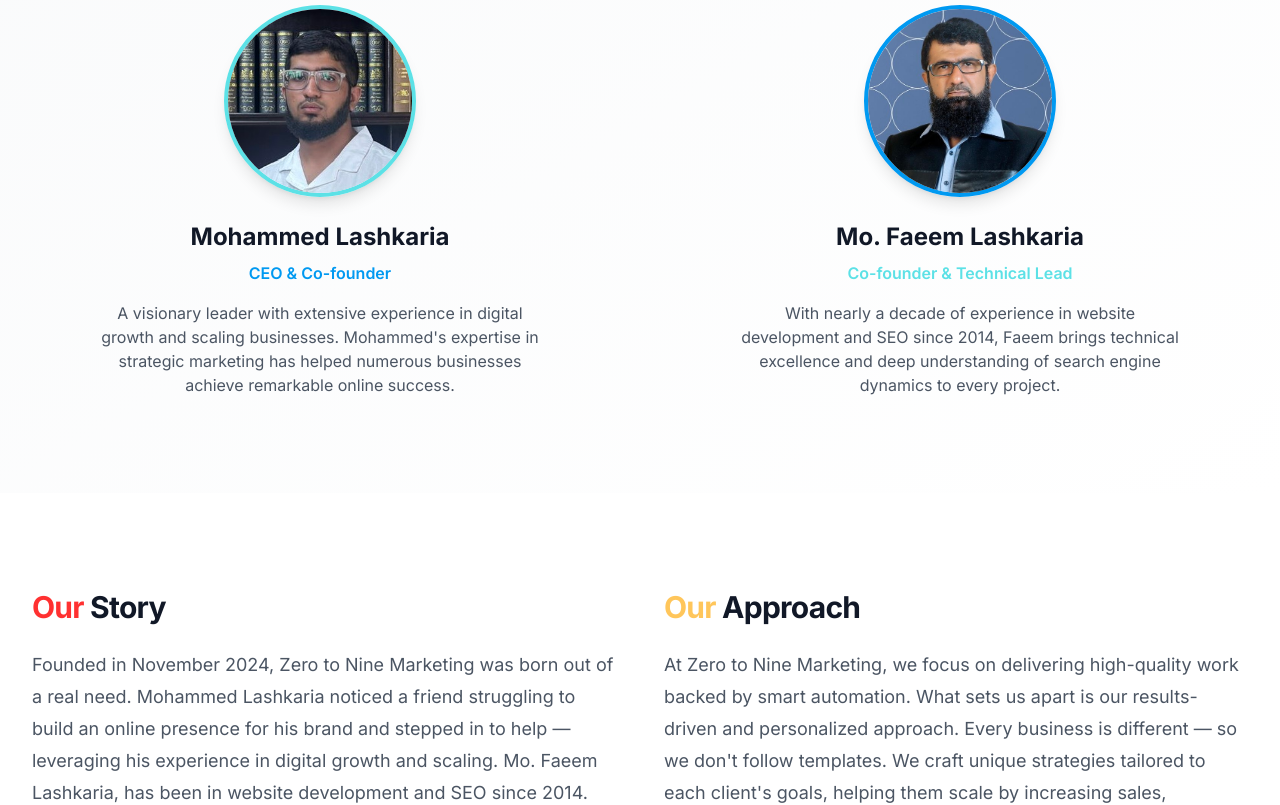
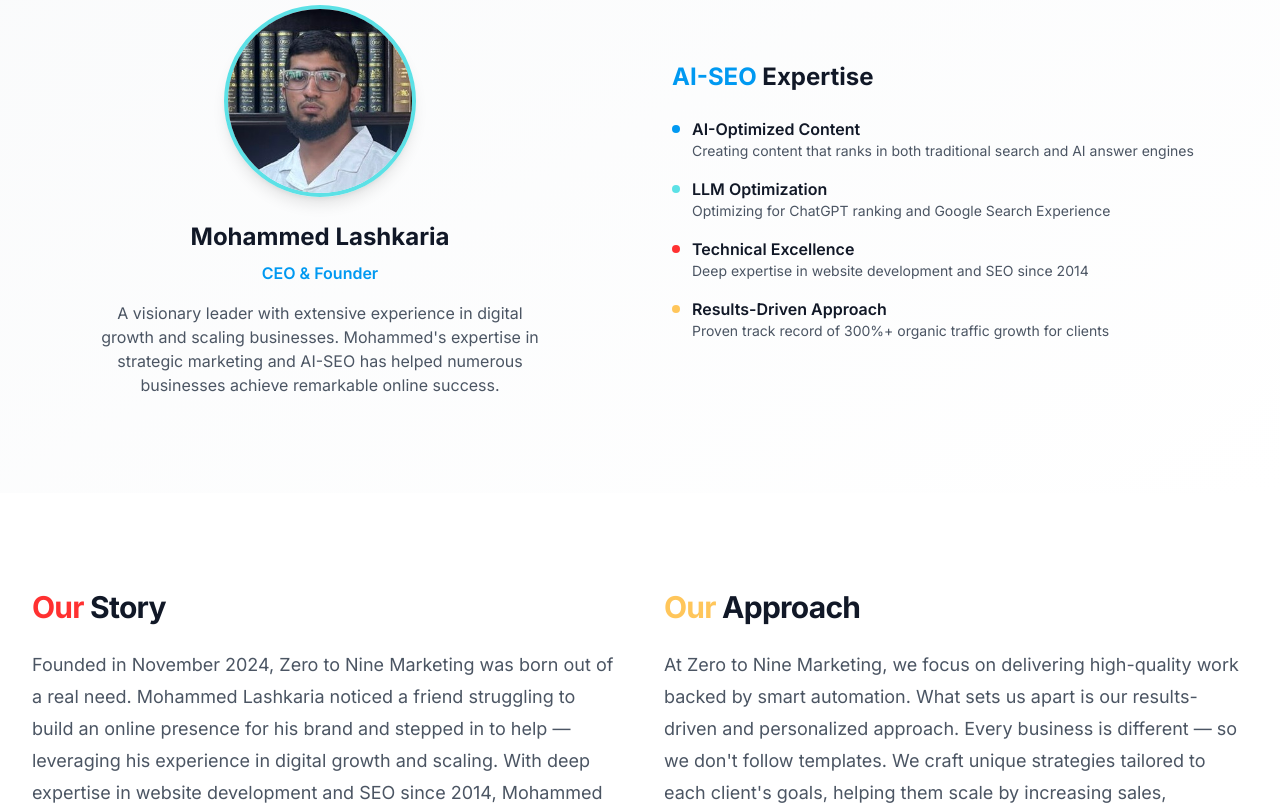
Before and after one commit to zerotoninemarketing/Zero-To-Nine-Marketing-Agency, a Next.js app: page /about in a window 1280 px wide. Shown: the part 820-1625 px from the top of the page. Built offline with nearby package versions, Linux system fonts and the light colour scheme.

Commit message:
keyword update and co-founder delete

```diff
--- a/src/app/about/page.tsx
+++ b/src/app/about/page.tsx
@@ -52,13 +52,13 @@
           </motion.div>
 
           <div className="grid grid-cols-1 gap-12 md:grid-cols-2 lg:gap-16">
-            {/* Mohammed Lashkaria */}
+            {/* Mohammed Lashkaria - Centered */}
             <motion.div
               initial="initial"
               whileInView="animate"
               viewport={{ once: true }}
               variants={fadeIn}
-              className="flex flex-col items-center"
+              className="flex flex-col items-center justify-center"
             >
               <div className="relative w-48 h-48 mb-6 rounded-full overflow-hidden border-4 border-brand-turquoise shadow-lg">
                 <Image
@@ -70,38 +70,55 @@
                 />
               </div>
               <h3 className="text-2xl font-bold text-gray-900 mb-2">Mohammed Lashkaria</h3>
-              <p className="text-brand-blue font-semibold mb-4">CEO & Co-founder</p>
+              <p className="text-brand-blue font-semibold mb-4">CEO & Founder</p>
               <p className="text-gray-600 text-center max-w-md">
                 A visionary leader with extensive experience in digital growth and scaling businesses.
-                Mohammed's expertise in strategic marketing has helped numerous businesses achieve
+                Mohammed's expertise in strategic marketing and AI-SEO has helped numerous businesses achieve
                 remarkable online success.
               </p>
             </motion.div>
 
-            {/* Mo. Faeem Lashkaria */}
+            {/* AI-SEO Expertise Section */}
             <motion.div
               initial="initial"
               whileInView="animate"
               viewport={{ once: true }}
               variants={fadeIn}
-              className="flex flex-col items-center"
+              className="flex flex-col justify-center"
             >
-              <div className="relative w-48 h-48 mb-6 rounded-full overflow-hidden border-4 border-brand-blue shadow-lg">
-                <Image
-                  src="/images/faeem-lashkaria.jpg"
-                  alt="Mo. Faeem Lashkaria"
-                  fill
-                  className="object-cover"
-                  priority
-                />
+              <h3 className="text-2xl font-bold text-gray-900 mb-6">
+                <span className="text-brand-blue">AI-SEO</span> Expertise
+              </h3>
+              <div className="space-y-4">
+                <div className="flex items-start space-x-3">
+                  <div className="w-2 h-2 bg-brand-blue rounded-full mt-2 flex-shrink-0"></div>
+                  <div>
+                    <h4 className="font-semibold text-gray-900">AI-Optimized Content</h4>
+                    <p className="text-gray-600 text-sm">Creating content that ranks in both traditional search and AI answer engines</p>
+                  </div>
+                </div>
+                <div className="flex items-start space-x-3">
+                  <div className="w-2 h-2 bg-brand-turquoise rounded-full mt-2 flex-shrink-0"></div>
+                  <div>
+                    <h4 className="font-semibold text-gray-900">LLM Optimization</h4>
+                    <p className="text-gray-600 text-sm">Optimizing for ChatGPT ranking and Google Search Experience</p>
+                  </div>
+                </div>
+                <div className="flex items-start space-x-3">
+                  <div className="w-2 h-2 bg-brand-red rounded-full mt-2 flex-shrink-0"></div>
+                  <div>
+                    <h4 className="font-semibold text-gray-900">Technical Excellence</h4>
+                    <p className="text-gray-600 text-sm">Deep expertise in website development and SEO since 2014</p>
+                  </div>
+                </div>
+                <div className="flex items-start space-x-3">
+                  <div className="w-2 h-2 bg-brand-yellow rounded-full mt-2 flex-shrink-0"></div>
+                  <div>
+                    <h4 className="font-semibold text-gray-900">Results-Driven Approach</h4>
+                    <p className="text-gray-600 text-sm">Proven track record of 300%+ organic traffic growth for clients</p>
+                  </div>
+                </div>
               </div>
-              <h3 className="text-2xl font-bold text-gray-900 mb-2">Mo. Faeem Lashkaria</h3>
-              <p className="text-brand-turquoise font-semibold mb-4">Co-founder & Technical Lead</p>
-              <p className="text-gray-600 text-center max-w-md">
-                With nearly a decade of experience in website development and SEO since 2014,
-                Faeem brings technical excellence and deep understanding of search engine dynamics
-                to every project.
-              </p>
             </motion.div>
           </div>
         </div>
@@ -123,9 +140,9 @@
             <p className="mt-6 text-lg leading-8 text-gray-600">
               Founded in November 2024, Zero to Nine Marketing was born out of a real need. Mohammed Lashkaria
               noticed a friend struggling to build an online presence for his brand and stepped in to help —
-              leveraging his experience in digital growth and scaling. Mo. Faeem Lashkaria, has been in website
-              development and SEO since 2014. Together, they realized their combined skills could help many
-              businesses succeed online, which led to the creation of the agency.
+              leveraging his experience in digital growth and scaling. With deep expertise in website
+              development and SEO since 2014, Mohammed realized his skills could help many businesses
+              succeed online, which led to the creation of the agency.
             </p>
           </div>
           <div>
--- a/src/app/blog/page.tsx
+++ b/src/app/blog/page.tsx
@@ -1,6 +1,7 @@
 import { wpClient } from '../../lib/wpClient';
 import { GET_POSTS } from '../../lib/queries';
 import { Metadata } from 'next';
+import Link from 'next/link';
 
 // Revalidate the blog listing periodically so new posts appear without a redeploy
 export const revalidate = 300; // seconds
@@ -89,7 +90,8 @@
           </>
         )}
         {posts.map((post) => (
-          <div className="blog-card" key={post.id}>
+          <Link href={`/blog/${post.slug}`} key={post.id} className="blog-card-link">
+            <div className="blog-card">
               {post.featuredImage?.node?.sourceUrl && (
                 <img
                   src={post.featuredImage.node.sourceUrl}
@@ -102,10 +104,11 @@
                 <span>{new Date(post.date).toLocaleDateString('en-US', { month: 'short', day: 'numeric', year: 'numeric' })}</span>
                 {/* Add category and read time if available */}
               </div>
-            <a href={`/blog/${post.slug}`} className="blog-title">
+              <div className="blog-title">
                 {post.title}
-            </a>
               </div>
+            </div>
+          </Link>
         ))}
       </div>
     </div>
--- a/src/app/globals.css
+++ b/src/app/globals.css
@@ -80,6 +80,16 @@
     display: flex;
     flex-direction: column;
     justify-content: flex-end;
+    transition: all 0.3s ease;
+  }
+  .blog-card-link {
+    text-decoration: none;
+    color: inherit;
+    display: block;
+  }
+  .blog-card-link:hover .blog-card {
+    transform: translateY(-4px);
+    box-shadow: 0 8px 25px rgba(0,0,0,0.1);
   }
   .coming-soon {
     background: #f5f7fa;
--- a/src/app/pricing/page.tsx
+++ b/src/app/pricing/page.tsx
@@ -540,6 +540,10 @@
         <div className="space-y-6">
           {[
             {
+              question: "How can I get a free trial?",
+              answer: "We understand that investing in SEO is a long-term commitment, and you want to ensure you're making the right decision. While we cannot offer a full-fledged free trial of our strategy and execution due to the nature of SEO, we're happy to provide you with a sample article to assess the quality of our blog content."
+            },
+            {
               question: "What's included in the 30-day results guarantee?",
               answer: "If you don't see measurable improvements in your organic traffic, keyword rankings, or search visibility within 30 days, we'll provide additional optimization work or offer a refund."
             },
--- a/src/components/Navbar.tsx
+++ b/src/components/Navbar.tsx
@@ -10,6 +10,7 @@
   { name: 'Services', href: '/services' },
   { name: 'About', href: '/about' },
   { name: 'Case Studies', href: '/case-studies' },
+  { name: 'Pricing', href: '/pricing' },
   { name: 'Blog', href: '/blog' },
   { name: 'Audit Tool', href: '/audit' },
   { name: 'Contact', href: '/contact' },
```
Also changed, not shown: src/app/blog/[slug]/page.tsx (+44 -3 lines), src/app/page.tsx (+6 -6 lines), src/lib/queries.ts (+27 -0 lines), 2 other files (tests, documents, lock files or other folders). Lines whose indentation alone changed are shown as unchanged.
